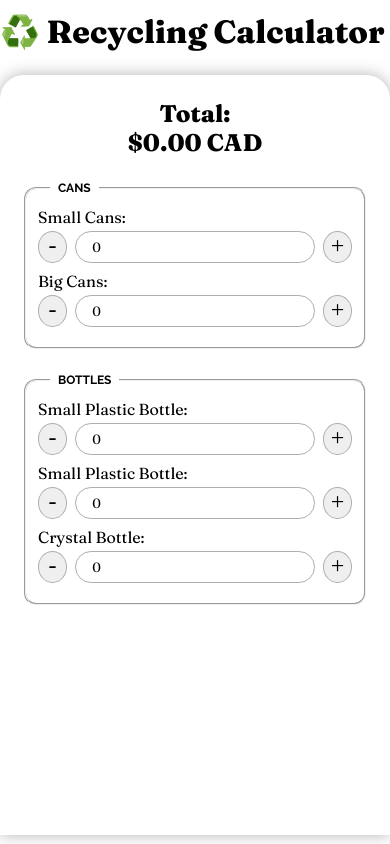
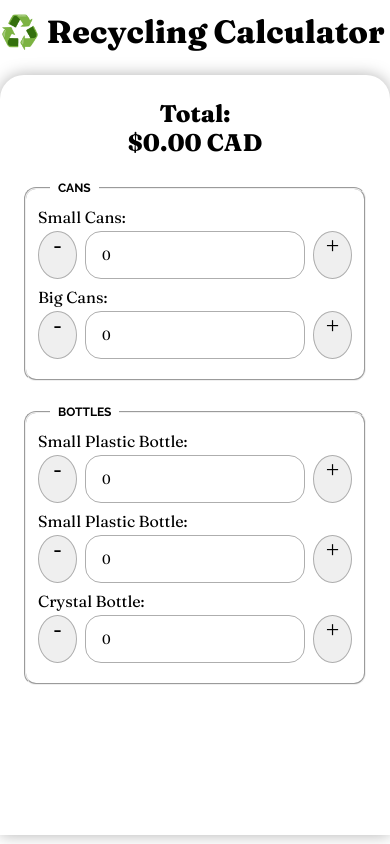
Before and after one commit to rodri-afa/recycling-calculator, a Nuxt app: page / in a window 390 px wide. Built offline with nearby package versions, Linux system fonts and the light colour scheme.

Commit message:
mobile fixes

```diff
--- a/components/Item.vue
+++ b/components/Item.vue
@@ -31,15 +31,14 @@ defineEmits(['update:itemUds', 'increaseBy'])
         gap: 8px;
 
         &>* {
-            height: 32px;
+            height: 48px;
             border: 1px solid #aeaeae;
         }
 
         button {
             font-family: 'ui-sans-serif', san-serif;
             border-radius: 50%;
-            width: 34px;
-            height: 32px;
+            width: 50px;
             font-weight: 500;
             font-size: 24px;
             display: flex;
```
